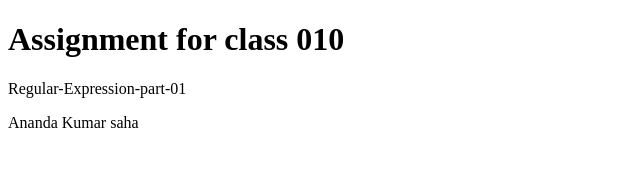
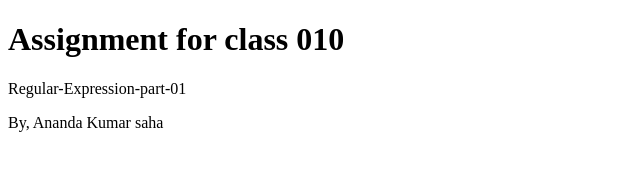
Before and after one commit to kumarananda/Class-010-Assignment-Regular-Expression, a plain HTML site: page index.html in a window 1280 px wide. Shown: the full height of the page, 0-640 px from the left. Drawn offline with Linux system fonts and the light colour scheme.

Commit message:
"html 01"

```diff
--- a/index.html
+++ b/index.html
@@ -11,7 +11,7 @@
     <H1>Assignment for class 010</H1>
     <p>Regular-Expression-part-01</p>
 
-    <p>Ananda Kumar saha</p>
+    <p>By, Ananda Kumar saha</p>
 
     <script src="001email.js"></script>
     <script src="002username.js"></script>
```
